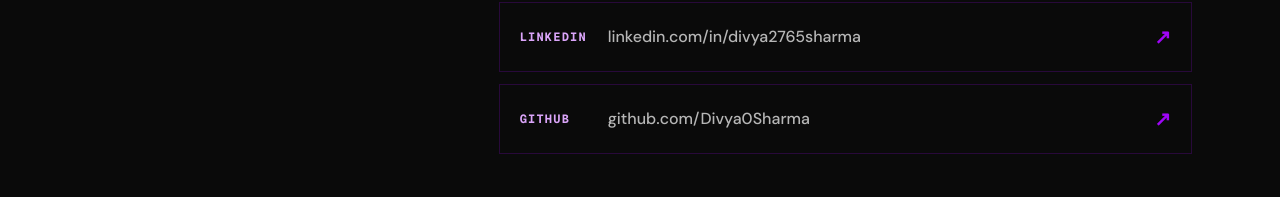
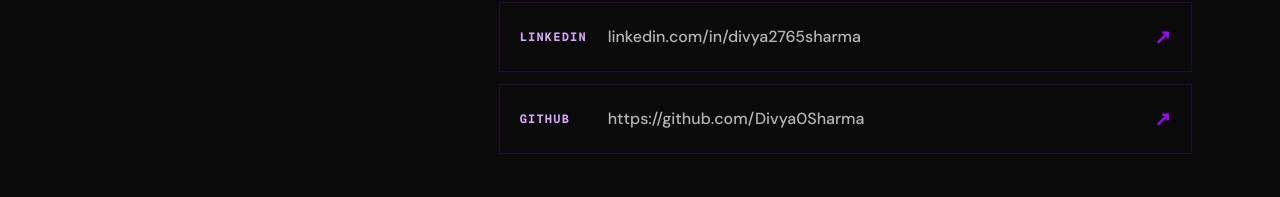
Before and after one commit to Divya0Sharma/PortfolioP2, a Next.js app: page / in a window 1280 px wide. Shown: the part 5871-6068 px from the top of the page. Built offline with nearby package versions, Linux system fonts and the light colour scheme.

Commit message:
updated portfolio

```diff
--- a/app/page.tsx
+++ b/app/page.tsx
@@ -931,7 +931,7 @@
             {[
               { label: "Email", value: "divya.sharma2765@gmail.com", href: "mailto:divya.sharma2765@gmail.com" },
               { label: "LinkedIn", value: "linkedin.com/in/divya2765sharma", href: "https://linkedin.com/in/divya2765sharma" },
-              { label: "GitHub", value: "github.com/Divya0Sharma", href: "https://github.com/DivyaSharma" },
+              { label: "GitHub", value: "https://github.com/Divya0Sharma", href: "https://github.com/Divya0Sharma" },
             ].map((item) => (
               <a
                 key={item.label}
```
